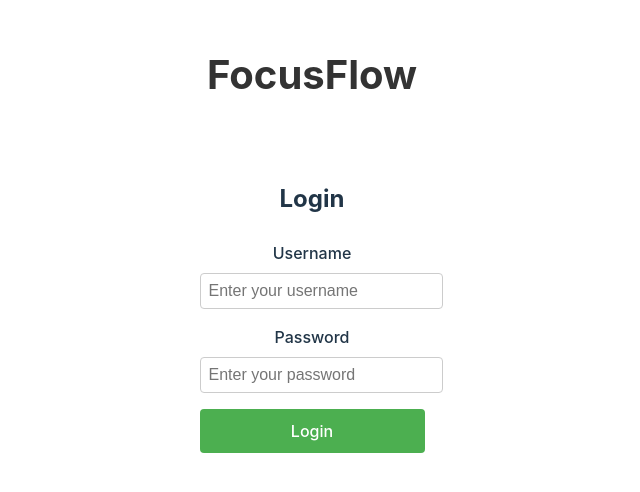
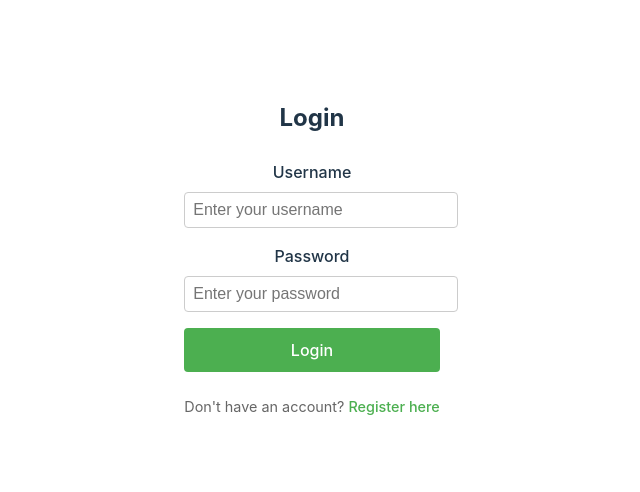
Before and after one commit to astillsjr/focus-flow-frontend, a Vue app: page /login in a window 1280 px wide. Shown: the part 144-636 px from the top of the page, without its empty margins (328-968 px from the left). Built offline with nearby package versions, Linux system fonts and the light colour scheme.

Commit message:
implemented routing

```diff
--- a/src/App.vue
+++ b/src/App.vue
@@ -1,9 +1,9 @@
 <template>
   <div id="app">
-    <Dashboard />
+    <router-view />
   </div>
 </template>
 
 <script setup lang="ts">
-import Dashboard from './components/dashboard/Dashboard.vue'
+// No imports needed - router-view is a global component from vue-router
 </script>
--- a/src/components/auth/LoginForm.vue
+++ b/src/components/auth/LoginForm.vue
@@ -35,20 +35,27 @@
         {{ isLoading ? 'Logging in...' : 'Login' }}
       </button>
     </form>
+
+    <p class="register-link">
+      Don't have an account? <router-link to="/register">Register here</router-link>
+    </p>
   </div>
 </template>
 
 <script setup lang="ts">
 import { ref } from 'vue'
+import { useRouter } from 'vue-router'
 import { useAuthStore } from '../../stores/authStore'
+
+// Get router and auth store
+const router = useRouter()
+const authStore = useAuthStore()
 
 // Define emits
 const emit = defineEmits<{
   'login-success': []
 }>()
 
-// Get auth store
-const authStore = useAuthStore()
 
 // Form state
 const username = ref('')
@@ -76,8 +83,8 @@ async function handleLogin() {
     // Login succeeded - emit success event
     emit('login-success')
 
-    // Optional: Redirect to dashboard (uncomment when router is set up)
-    // router.push('/dashboard')
+    // Redirect to dashboard after successful login
+    router.push('/dashboard')
   } catch (error) {
     // Login failed - show error message
     if (error instanceof Error) {
@@ -162,4 +169,21 @@ input:focus {
   background-color: #cccccc;
   cursor: not-allowed;
 }
+
+.register-link {
+  text-align: center;
+  margin-top: 1.5rem;
+  color: #666;
+  font-size: 0.9rem;
+}
+
+.register-link a {
+  color: #4CAF50;
+  text-decoration: none;
+  font-weight: 500;
+}
+
+.register-link a:hover {
+  text-decoration: underline;
+}
 </style>
--- a/src/components/auth/RegisterForm.vue
+++ b/src/components/auth/RegisterForm.vue
@@ -47,20 +47,27 @@
         {{ isLoading ? 'Creating account...' : 'Register' }}
       </button>
     </form>
+
+    <p class="login-link">
+      Already have an account? <router-link to="/login">Login here</router-link>
+    </p>
   </div>
 </template>
 
 <script setup lang="ts">
 import { ref } from 'vue'
+import { useRouter } from 'vue-router'
 import { useAuthStore } from '../../stores/authStore'
+
+// Get router and auth store
+const router = useRouter()
+const authStore = useAuthStore()
 
 // Define emits
 const emit = defineEmits<{
   'register-success': []
 }>()
 
-// Get auth store
-const authStore = useAuthStore()
 
 // Form state
 const username = ref('')
@@ -90,8 +97,8 @@ async function handleRegister() {
     // Registration succeeded - emit success event
     emit('register-success')
 
-    // Optional: Redirect to dashboard (uncomment when router is set up)
-    // router.push('/dashboard')
+    // Redirect to dashboard after successful registration
+    router.push('/dashboard')
   } catch (error) {
     // Registration failed - show error message
     if (error instanceof Error) {
@@ -176,4 +183,21 @@ input:focus {
   background-color: #cccccc;
   cursor: not-allowed;
 }
+
+.login-link {
+  text-align: center;
+  margin-top: 1.5rem;
+  color: #666;
+  font-size: 0.9rem;
+}
+
+.login-link a {
+  color: #4CAF50;
+  text-decoration: none;
+  font-weight: 500;
+}
+
+.login-link a:hover {
+  text-decoration: underline;
+}
 </style>
--- a/src/components/dashboard/Dashboard.vue
+++ b/src/components/dashboard/Dashboard.vue
@@ -1,12 +1,5 @@
 <template>
-  <!-- Show login form if not authenticated -->
-  <div v-if="!isAuthenticated" class="login-container">
-    <h1>FocusFlow</h1>
-    <LoginForm @login-success="handleLoginSuccess" />
-  </div>
-
-  <!-- Show dashboard if authenticated -->
-  <div v-else class="dashboard">
+  <div class="dashboard">
     <!-- Header with username -->
     <div class="dashboard-header">
       <h1>Welcome, {{ displayUsername }}</h1>
@@ -117,14 +110,15 @@
 </template>
 
 <script setup lang="ts">
-import { ref, computed, onMounted, watch } from 'vue'
+import { ref, computed, onMounted } from 'vue'
+import { useRouter } from 'vue-router'
 import { useTaskStore } from '../../stores/taskStore'
 import { useAuthStore } from '../../stores/authStore'
 import TaskForm from '../tasks/TaskForm.vue'
 import TaskItem from '../tasks/TaskItem.vue'
-import LoginForm from '../auth/LoginForm.vue'
 
-// Get stores
+// Get stores and router
+const router = useRouter()
 const taskStore = useTaskStore()
 const authStore = useAuthStore()
 
@@ -140,7 +134,6 @@ const completedTasks = computed(() => taskStore.completedTasks)
 const isLoading = computed(() => taskStore.isLoading)
 const error = computed(() => taskStore.error)
 const displayUsername = computed(() => authStore.username || 'User')
-const isAuthenticated = computed(() => authStore.isAuthenticated)
 
 /**
  * Toggle task form visibility
@@ -163,15 +156,6 @@ function handleTaskSubmit(taskId: string) {
   console.log('✅ Task created:', taskId)
   // Optionally hide the form after successful submission
   showTaskForm.value = false
-}
-
-/**
- * Handle successful login
- */
-async function handleLoginSuccess() {
-  console.log('✅ User logged in successfully')
-  // Tasks will be loaded automatically
-  await handleRefresh()
 }
 
 /**
@@ -232,26 +216,16 @@ async function handleDeleteTask(taskId: string) {
 async function handleLogout() {
   try {
     await authStore.logout()
+    router.push('/login')
     console.log('✅ Logged out successfully')
   } catch (err) {
     console.error('❌ Logout error:', err)
   }
 }
 
-// Initialize tasks on component mount (only if already authenticated)
+// Initialize tasks on component mount
 onMounted(async () => {
-  if (isAuthenticated.value) {
-    await handleRefresh()
-  }
-})
-
-// Watch for authentication changes and fetch tasks when user logs in
-watch(isAuthenticated, async (newValue, oldValue) => {
-  if (newValue && !oldValue) {
-    // User just logged in
-    console.log('🔄 Authentication detected, loading tasks...')
-    await handleRefresh()
-  }
+  await handleRefresh()
 })
 </script>
 
@@ -484,18 +458,4 @@ watch(isAuthenticated, async (newValue, oldValue) => {
     padding: 1rem;
   }
 }
-
-/* Login Container */
-.login-container {
-  max-width: 500px;
-  margin: 4rem auto;
-  padding: 2rem;
-  text-align: center;
-}
-
-.login-container h1 {
-  margin-bottom: 2rem;
-  font-size: 2.5rem;
-  color: #333;
-}
 </style>
--- a/src/main.ts
+++ b/src/main.ts
@@ -2,12 +2,14 @@ import { createApp } from 'vue'
 import { createPinia } from 'pinia'
 import './style.css'
 import App from './App.vue'
+import router from './router'
 import { useAuthStore } from './stores/authStore'
 
 const pinia = createPinia()
 const app = createApp(App)
 
 app.use(pinia)
+app.use(router)
 
 // Initialize auth state from localStorage
 const authStore = useAuthStore()
--- /dev/null
+++ b/src/router/index.ts
@@ -0,0 +1,67 @@
+import { createRouter, createWebHistory, RouteRecordRaw } from 'vue-router'
+import { useAuthStore } from '../stores/authStore'
+import Dashboard from '../components/dashboard/Dashboard.vue'
+import LoginForm from '../components/auth/LoginForm.vue'
+import RegisterForm from '../components/auth/RegisterForm.vue'
+
+const routes: RouteRecordRaw[] = [
+  {
+    path: '/',
+    name: 'Home',
+    redirect: '/dashboard'
+  },
+  {
+    path: '/login',
+    name: 'Login',
+    component: LoginForm,
+    meta: { requiresGuest: true }
+  },
+  {
+    path: '/register',
+    name: 'Register',
+    component: RegisterForm,
+    meta: { requiresGuest: true }
+  },
+  {
+    path: '/dashboard',
+    name: 'Dashboard',
+    component: Dashboard,
+    meta: { requiresAuth: true }
+  },
+  // Future routes for other features
+  {
+    path: '/bets',
+    name: 'Bets',
+    component: () => import('../components/bets/BetList.vue'),
+    meta: { requiresAuth: true }
+  },
+  {
+    path: '/emotions',
+    name: 'Emotions',
+    component: () => import('../components/emotions/EmotionAnalysis.vue'),
+    meta: { requiresAuth: true }
+  }
+]
+
+const router = createRouter({
+  history: createWebHistory(),
+  routes
+})
+
+// Navigation guard for authentication
+router.beforeEach((to, from, next) => {
+  const authStore = useAuthStore()
+  const isAuthenticated = authStore.isAuthenticated
+
+  if (to.meta.requiresAuth && !isAuthenticated) {
+    // Redirect to login if trying to access protected route
+    next({ name: 'Login' })
+  } else if (to.meta.requiresGuest && isAuthenticated) {
+    // Redirect to dashboard if already logged in
+    next({ name: 'Dashboard' })
+  } else {
+    next()
+  }
+})
+
+export default router
```
